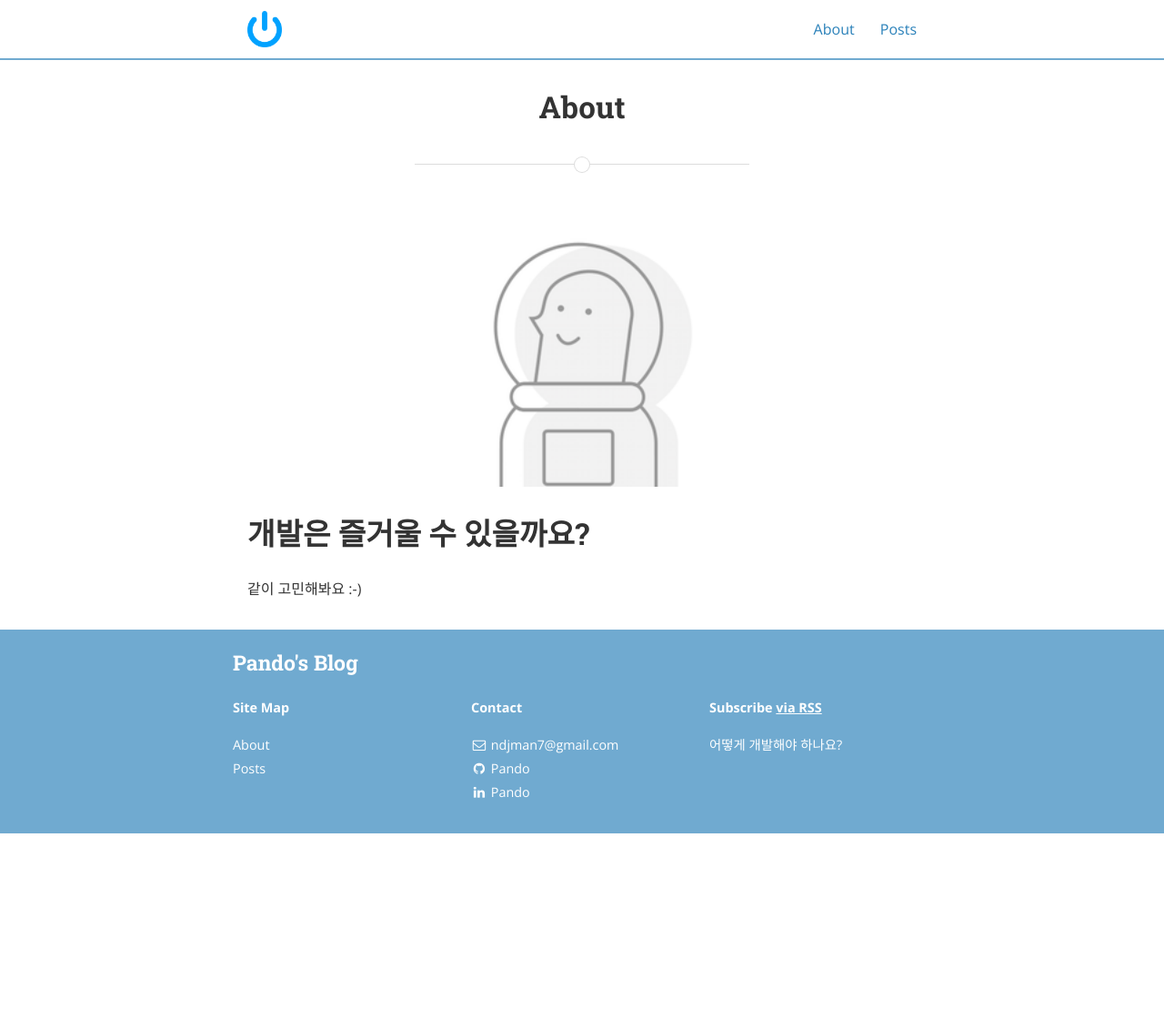
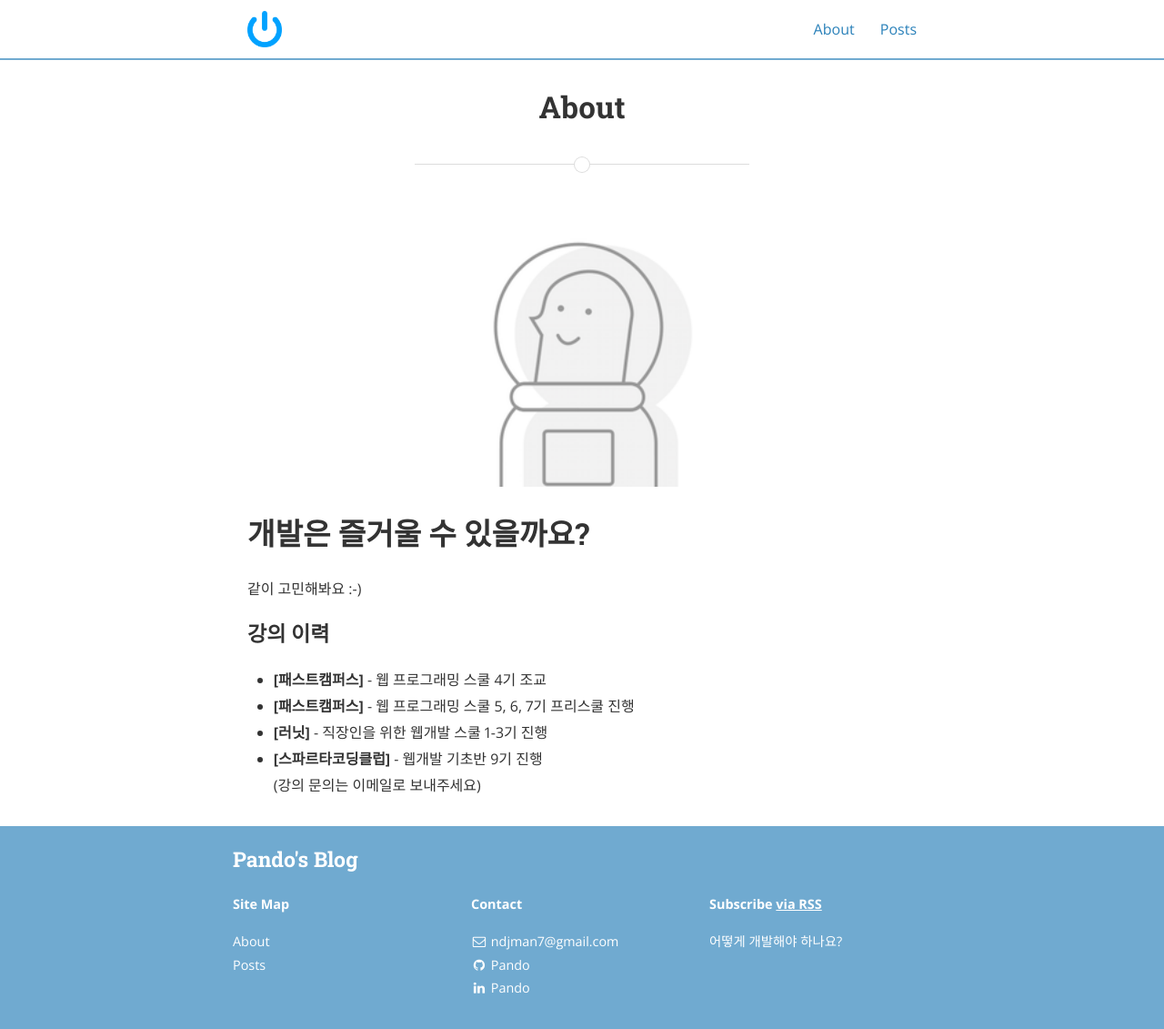
Before and after one commit to ndjman7/ndjman7.github.io, a Jekyll site: the page built from about.md, in a window 1280 px wide. Shown: the whole page at 91% size. Built offline with Jekyll 4.4.1, drawn with Linux system fonts in a browser that asks for light colours; nearby versions of some CDN libraries; before the commit the page ends 916 px from its top, so only the background shows below that.

Commit message:
강의 이력 추가

```diff
--- a/about.md
+++ b/about.md
@@ -9,3 +9,11 @@ permalink: /about/
 # 개발은 즐거울 수 있을까요?
 
 같이 고민해봐요 :-)
+
+### 강의 이력
+- **\[패스트캠퍼스\]** - 웹 프로그래밍 스쿨 4기 조교
+- **\[패스트캠퍼스\]** - 웹 프로그래밍 스쿨 5, 6, 7기 프리스쿨 진행
+- **\[러닛\]** - 직장인을 위한 웹개발 스쿨 1-3기 진행
+- **\[스파르타코딩클럽\]** - 웹개발 기초반 9기 진행
+<br>
+(강의 문의는 이메일로 보내주세요)
```
